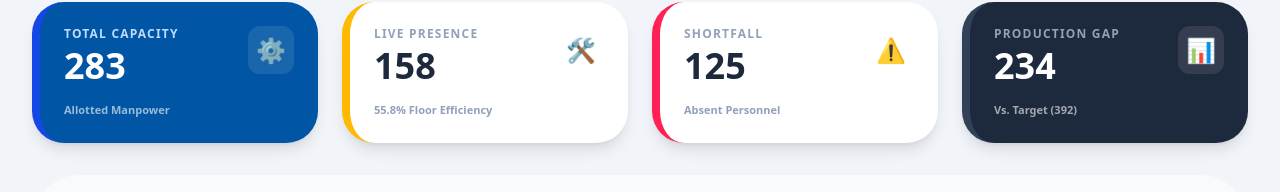
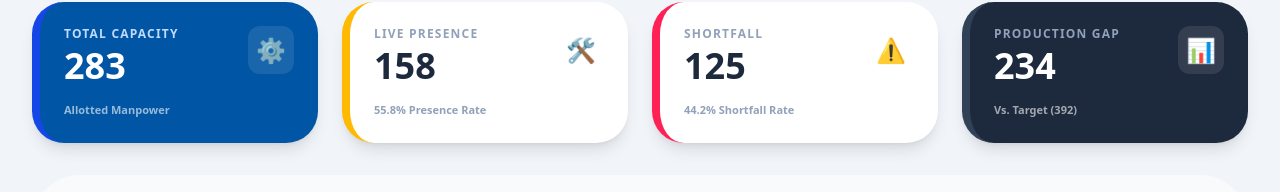
Before and after one commit to Suraj-Yadav-dev/shift-wisemonitoring, a React (Vite) app: page / in a window 1280 px wide. Shown: the part 476-668 px from the top of the page. Built offline with nearby package versions, Linux system fonts and the light colour scheme.

Commit message:
updatethe data

```diff
--- a/src/components/dashboard/KPISection.jsx
+++ b/src/components/dashboard/KPISection.jsx
@@ -32,16 +32,22 @@ export default function KPISection() {
     });
 
     const totalAbsent = Math.max(totalAllotted - totalPresent, 0);
+
+    // Efficiency: (Present / Allotted)
     const efficiency = totalAllotted > 0 ? ((totalPresent / totalAllotted) * 100).toFixed(1) : "0.0";
+
+    // NEW: Shortfall Percentage (Absent / Allotted)
+    const shortfallPercentage = totalAllotted > 0 ? ((totalAbsent / totalAllotted) * 100).toFixed(1) : "0.0";
+
     const gap = Math.max(totalReq - totalPresent, 0);
 
-    return { totalAllotted, totalPresent, totalAbsent, efficiency, totalReq, gap };
+    return { totalAllotted, totalPresent, totalAbsent, efficiency, shortfallPercentage, totalReq, gap };
   }, [selectedPlant, selectedMonth]);
 
   return (
     <div className="grid grid-cols-1 md:grid-cols-2 lg:grid-cols-4 gap-6 mb-8">
 
-      {/* KPI: TOTAL CAPACITY (BLUE THEME) */}
+      {/* KPI: TOTAL CAPACITY */}
       <KPICard
         title="Total Capacity"
         value={kpiStats.totalAllotted}
@@ -50,25 +56,25 @@ export default function KPISection() {
         variant="blue"
       />
 
-      {/* KPI: TOTAL PRESENT (GOLD THEME) */}
+      {/* KPI: TOTAL PRESENT */}
       <KPICard
         title="Live Presence"
         value={kpiStats.totalPresent}
-        subText={`${kpiStats.efficiency}% Floor Efficiency`}
+        subText={`${kpiStats.efficiency}% Presence Rate`}
         icon="🛠️"
         variant="gold"
       />
 
-      {/* KPI: MANPOWER GAP (ROSE THEME) */}
+      {/* KPI: MANPOWER SHORTFALL (Updated with Percentage) */}
       <KPICard
         title="Shortfall"
         value={kpiStats.totalAbsent}
-        subText="Absent Personnel"
+        subText={`${kpiStats.shortfallPercentage}% Shortfall Rate`}
         icon="⚠️"
         variant="rose"
       />
 
-      {/* KPI: TARGET VARIANCE (SLATE THEME) */}
+      {/* KPI: TARGET VARIANCE */}
       <KPICard
         title="Production Gap"
         value={kpiStats.gap}
```
